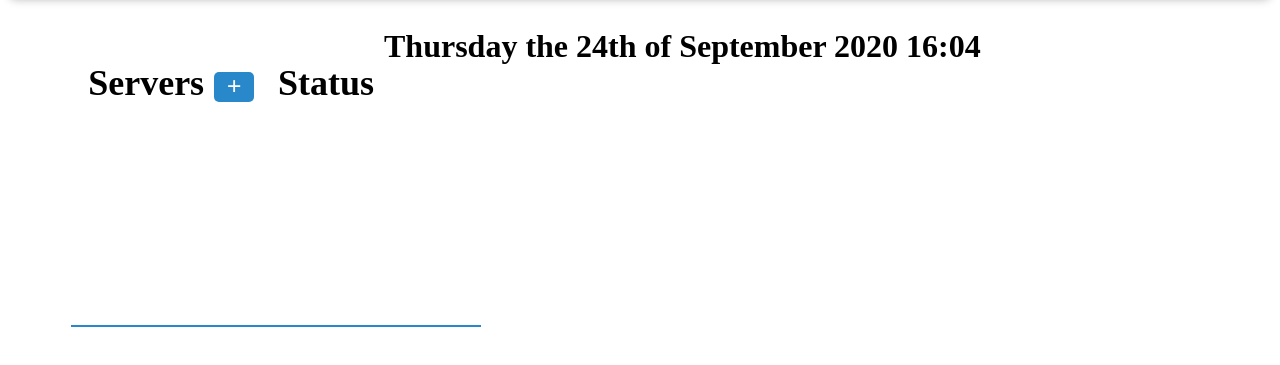
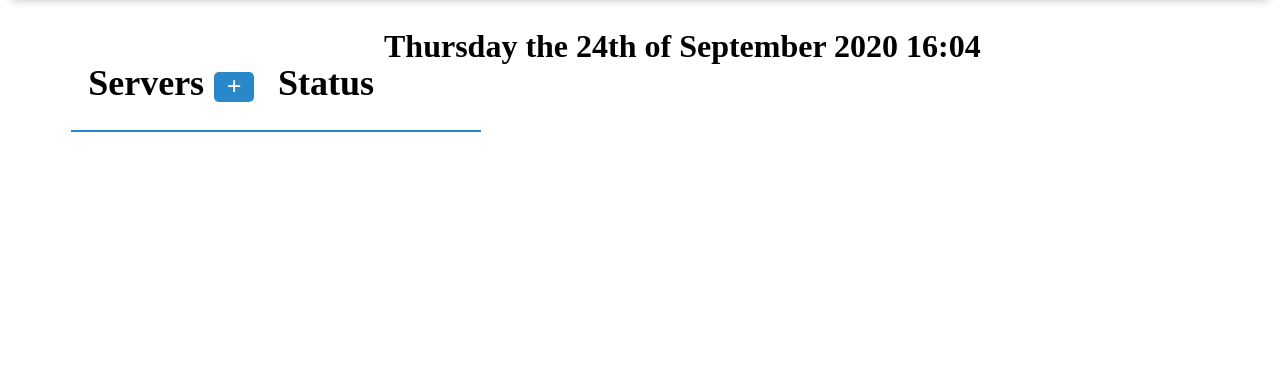
Before and after one commit to Daniel-Wh/serverStatus, a website: page templates/index.html in a window 1280 px wide. Shown: the part 173-538 px from the top of the page. Drawn offline with Linux system fonts and the light colour scheme; files that its build step writes are made by us from their sources; no server answers; files whose address does not match are found by name.

Commit message:
adjusted for kiosk mode

```diff
--- a/static/style.css
+++ b/static/style.css
@@ -361,8 +361,8 @@ body {
   margin: 10px 0;
   padding: 0;
   margin-left: 20px;
-  position: absolute;
-  top: 61%;
+  position: relative;
+  top: 58%;
 }
 
 .log-text ul {
@@ -372,7 +372,6 @@ body {
   flex-direction: column;
   align-items: stretch; /* Default */
   width: 100%;
-
   margin: 0;
   padding: 0;
 }
@@ -394,7 +393,7 @@ body {
 .log-text ul li p {
   float: right;
   width: auto;
-  text-align: center;
+  text-align: left;
   font-size: 26px;
   margin: 0;
   padding: 5px 0;
```
